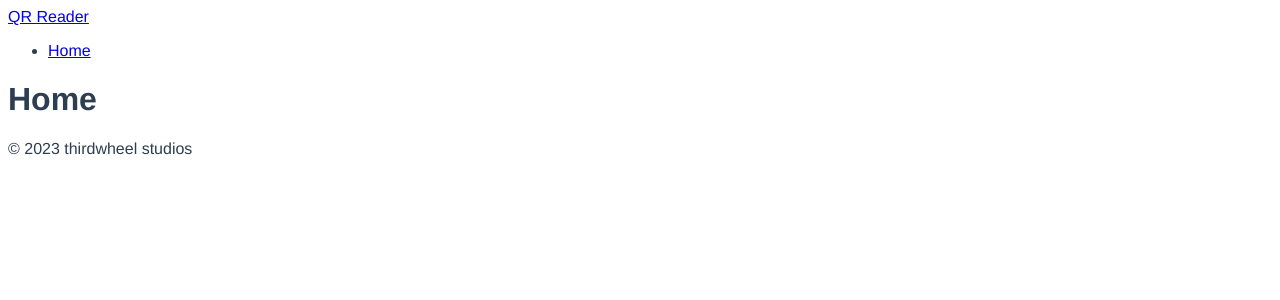
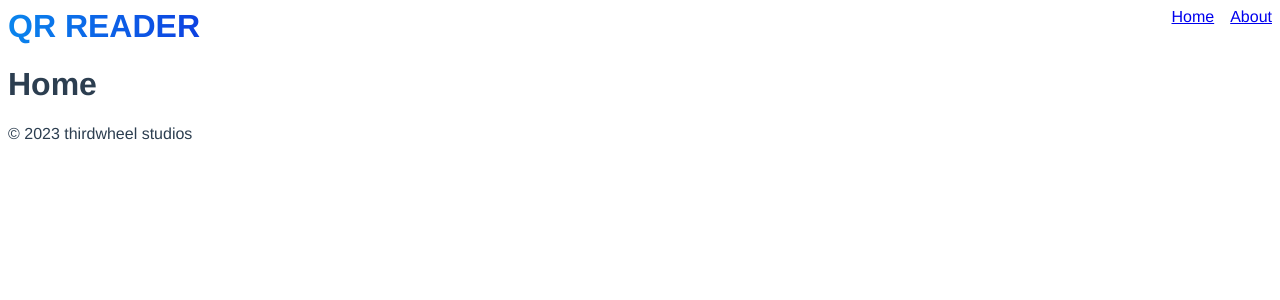
Before and after one commit to thirdwheelstudios/qr-reader, a Vue app: page / in a window 1280 px wide. Shown: the top 300 px of the page. Built offline with nearby package versions, Linux system fonts and the light colour scheme.

Commit message:
Started header styling

```diff
--- a/src/components/AppHeader.vue
+++ b/src/components/AppHeader.vue
@@ -3,14 +3,41 @@
     <router-link to="/" class="navbar-brand">QR Reader</router-link>
     <nav>
       <ul>
-        <li><router-link to="/" class="nav-link">Home</router-link></li>
+        <li><router-link to="/">Home</router-link></li>
+        <li><router-link to="/about">About</router-link></li>
       </ul>
     </nav>
   </header>
 </template>
 
 <style scoped lang="scss">
-.navbar-brand {
+header {
+  display: flex;
+  justify-content: space-between;
 
+  .navbar-brand {
+    text-decoration: none;
+    background: linear-gradient(to right, #0a85ed, #0c63e7, #0d41e1);
+    background-clip: text;
+    -webkit-text-fill-color: transparent;
+    -webkit-background-clip: text;
+    text-transform: uppercase;
+    font-weight: 700;
+    font-size: 2rem;
+  }
+
+  nav {
+    ul {
+      list-style: none;
+      display: flex;
+      margin-block-start: unset;
+      margin-block-end: unset;
+      padding-inline-start: 0;
+
+      li {
+        margin-left: 1rem;
+      }
+    }
+  }
 }
 </style>
```
